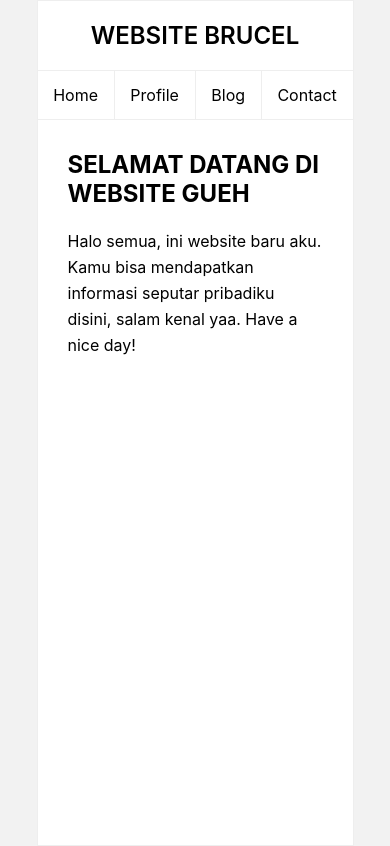
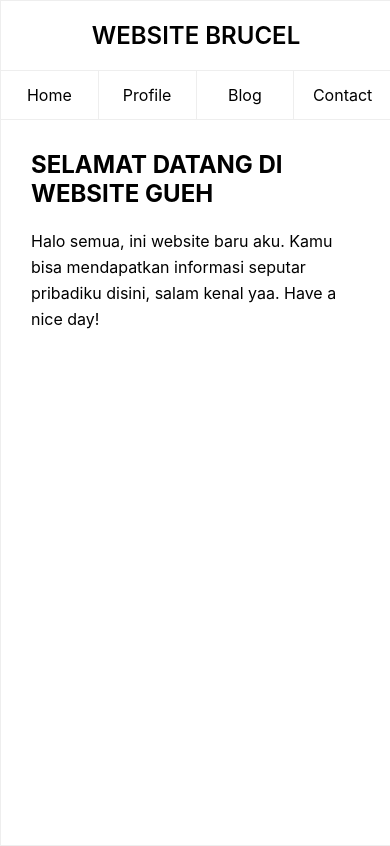
Before and after one commit to BrucelD14/learn-react, a React (Create React App) app in the folder the-react-project/: page / in a window 390 px wide. Built offline with nearby package versions, Linux system fonts and the light colour scheme.

Commit message:
styling part 4 | res;ponsive

```diff
--- a/the-react-project/src/App.css
+++ b/the-react-project/src/App.css
@@ -1,9 +1,15 @@
 .App {
-  width: 315px;
+  width: 415px;
   margin: 0 auto;
   background-color: white;
   border: 1px solid #eee;
   min-height: 100vh;
+}
+
+@media (max-width: 415px) {
+  .App {
+    width: 100%;
+  }
 }
 
 .brand {
@@ -21,7 +27,7 @@
 
 .nav-item {
   display: inline-block;
-  flex: 1 auto;
+  flex: 1 1 0;
   text-align: center;
   padding: 14px 0;
   color: #000;
```
